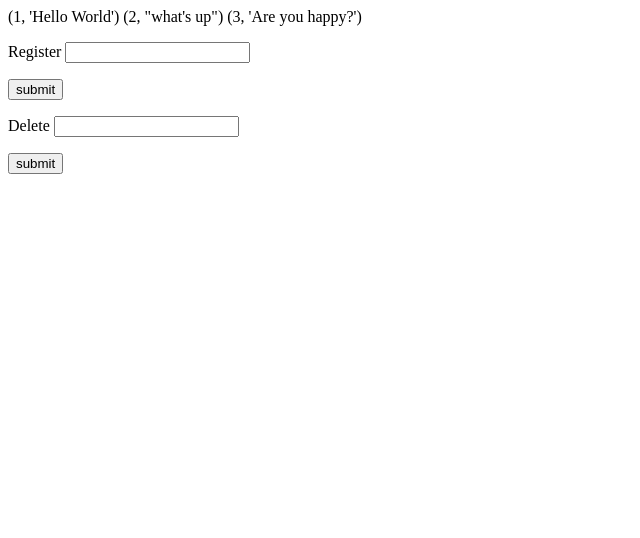
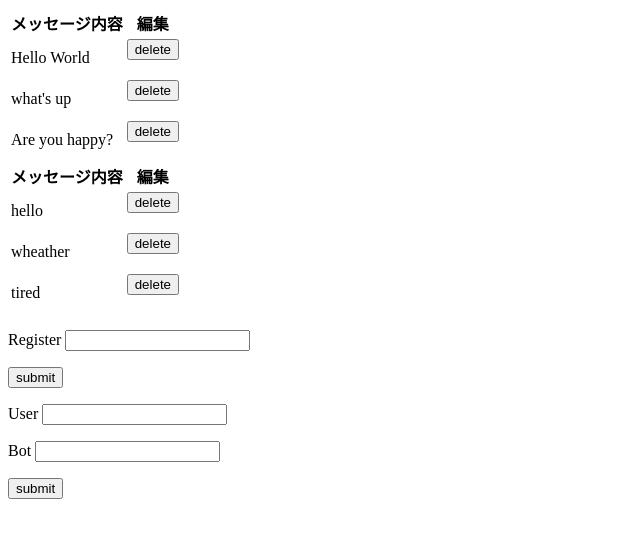
Before and after one commit to speed1313/pal-puppy, a Flask app: page /admin in a window 1280 px wide. Shown: the top 538 px of the page, without its empty margins (0-640 px from the left). Run offline with Flask 2, Linux system fonts and the light colour scheme; data comes from the database, SQL or seed files in the repository.

Commit message:
adminページ作成2

```diff
--- a/app.py
+++ b/app.py
@@ -80,13 +80,15 @@ def form():
     cur = con.cursor()
     messages = cur.execute(
         '''SELECT MESSAGEID, MESSAGE FROM MESSAGES''').fetchall()
+    replies = cur.execute(
+        '''SELECT REPLYID, TARGET_WORD, REPLY_WORD FROM REPLIES''').fetchall()
     con.close()
 
-    return render_template('form.html', messages = messages)
+    return render_template('form.html', messages=messages, replies=replies)
 
 #adminサイト  格言追加処理
 @app.route('/register', methods = ['POST'])
-def confirm():
+def register():
     if request.method == 'POST':
         result = request.form
         con = sqlite3.connect('tables.db')
@@ -97,22 +99,47 @@ def confirm():
         # print(result.getlist('register')[0])
         return form()
 
-
-
-#adminサイト  特定のキーワード
-@app.route('/register-key', methods = ['POST'])
-def keyregister():
+#adminサイト  格言削除処理
+@app.route('/delete', methods = ['POST'])
+def delete_message():
     if request.method == 'POST':
         result = request.form
         con = sqlite3.connect('tables.db')
         cur = con.cursor()
-        messages = cur.execute('''INSERT INTO MESSAGES(MESSAGE) VALUES(?)''', (result.getlist('register')[0],))
+        messages = cur.execute(
+            '''DELETE FROM MESSAGES WHERE MESSAGEID = ?''', (result.getlist('message_id')[0],))
         con.commit()
         con.close()
         # print(result.getlist('register')[0])
         return form()
 
+#adminサイト  特定のキーワードに対して特定のキーワードを返信する機能 キーワード追加
+@app.route('/keyword_add', methods = ['POST'])
+def keyword():
+    if request.method == 'POST':
+        result = request.form
+        con = sqlite3.connect('tables.db')
+        cur = con.cursor()
+        cur.execute('''INSERT INTO REPLIES(TARGET_WORD, REPLY_WORD) VALUES(?, ?)''', ((
+            result.getlist('user')[0]), (result.getlist('bot')[0])))
+        con.commit()
+        con.close()
+        # print(result.getlist('register')[0])
+        return form()
 
+#adminサイト  特定のキーワードに対して特定のキーワードを返信する機能 キーワード削除
+@app.route('/keyword_del', methods = ['POST'])
+def keyword():
+    if request.method == 'POST':
+        result = request.form
+        con = sqlite3.connect('tables.db')
+        cur = con.cursor()
+        cur.execute('''INSERT INTO REPLIES(TARGET_WORD, REPLY_WORD) VALUES(?, ?)''', ((
+            result.getlist('user')[0]), (result.getlist('bot')[0])))
+        con.commit()
+        con.close()
+        # print(result.getlist('register')[0])
+        return form()
 
 # def is_matched_full_text(message, con):
 #     cur = con.cursor()
--- a/templates/form.html
+++ b/templates/form.html
@@ -3,16 +3,58 @@
     <link rel="stylesheet" href="/static/style.css">
     </head>
     <body>
-        {% for message in messages %}
-        {{message}}
-        {% endfor %}
+        <table>
+            <thead>
+                <tr>
+                    <th>メッセージ内容</th>
+                    <th>編集</th>
+                </tr>
+            </thead>
+            <tbody>
+                {% for message in messages %}
+                <tr>
+                    <td>{{message[1]}}</td>
+                    <td>
+                        <form action="/delete" method="POST">
+                            <p><input type="hidden" name = "message_id" value={{message[0]}} /></p>
+                            <p><input type="submit" value="delete" /></p>
+                        </form>
+                    </td>
+                </tr>
+                {% endfor %}
+            </tbody>
+        </table>
+        <table>
+            <thead>
+                <tr>
+                    <th>メッセージ内容</th>
+                    <th>編集</th>
+                </tr>
+            </thead>
+            <tbody>
+                {% for reply in replies %}
+                <tr>
+                    <td>{{reply[1]}}</td>
+                    <td>
+                        <form action="/delete_reply" method="POST">
+                            <p><input type="hidden" name="reply_id" value={{reply[0]}} /></p>
+                            <p><input type="submit" value="delete" /></p>
+                        </form>
+                    </td>
+                </tr>
+                {% endfor %}
+            </tbody>
+        </table>
+
         <form action = "/register" method = "POST">
             <p>Register <input type = "text" name = "register" /></p>
             <p><input type = "submit" value = "submit" /></p>
         </form>
-        <form action="/delete" method="POST">
-            <p>Delete <input type="text" name="delete" /></p>
-            <p><input type="submit" value="submit" /></p>
+
+        <form action = "/keyword_add" method = "POST">
+            <p>User <input type = "text" name = "user" /></p>
+            <p>Bot <input type = "text" name = "bot" /></p>
+            <p><input type = "submit" value = "submit" /></p>
         </form>
     </body>
 </html>
```
